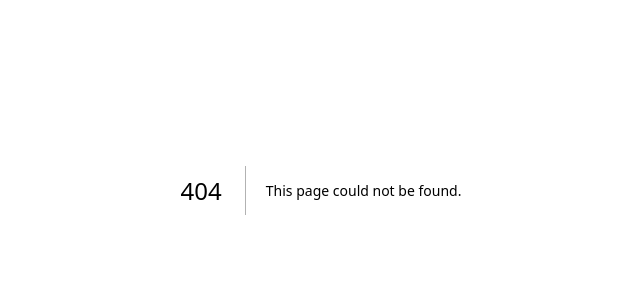
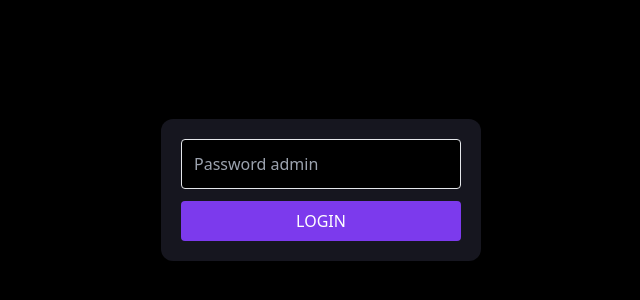
Before and after one commit to rizkytobing08-art/gmail-checker-ryzz, a Next.js app: page /admin in a window 1280 px wide. Before the commit this address had no page. Shown: the part 210-510 px from the top of the page, without its empty margins (319-959 px from the left). Built offline with nearby package versions, Linux system fonts and the light colour scheme.

Commit message:
Add admin login component with password validation
Implement basic admin login functionality with password check and placeholder for deposit list.

```diff
--- /dev/null
+++ b/pages/admin.js
@@ -0,0 +1,14 @@
+import { useState, useEffect } from 'react'
+export default function Admin(){
+  const [pass, setPass] = useState(''); const [ok, setOk] = useState(false)
+  const [list, setList] = useState([])
+  if(!ok) return (
+    <div className="min-h-screen flex justify-center items-center bg-black p-4">
+      <div className="bg-[#16161f] p-5 rounded-xl w-full max-w-xs">
+        <input type="password" value={pass} onChange={e=>setPass(e.target.value)} placeholder="Password admin" className="w-full p-3 bg-black border rounded"/>
+        <button onClick={()=>setPass==='ryzz123'?setOk(true):alert('salah')} className="w-full mt-3 bg-violet-600 p-2 rounded">LOGIN</button>
+      </div>
+    </div>
+  )
+  return <div className="p-5 text-white">Disini nanti list deposit pending + tombol ACC nambah saldo. (Gua sambungin ke Supabase setelah file lain jadi)</div>
+    }
```
